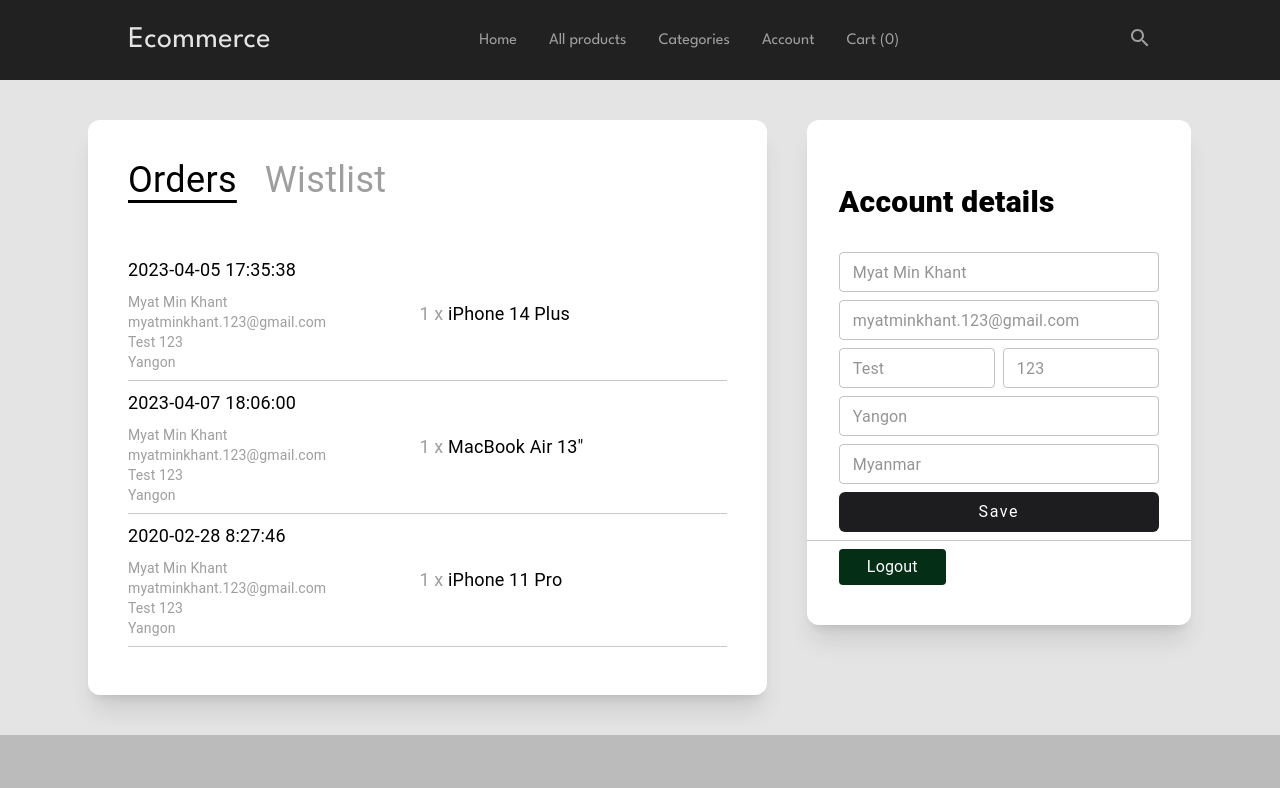
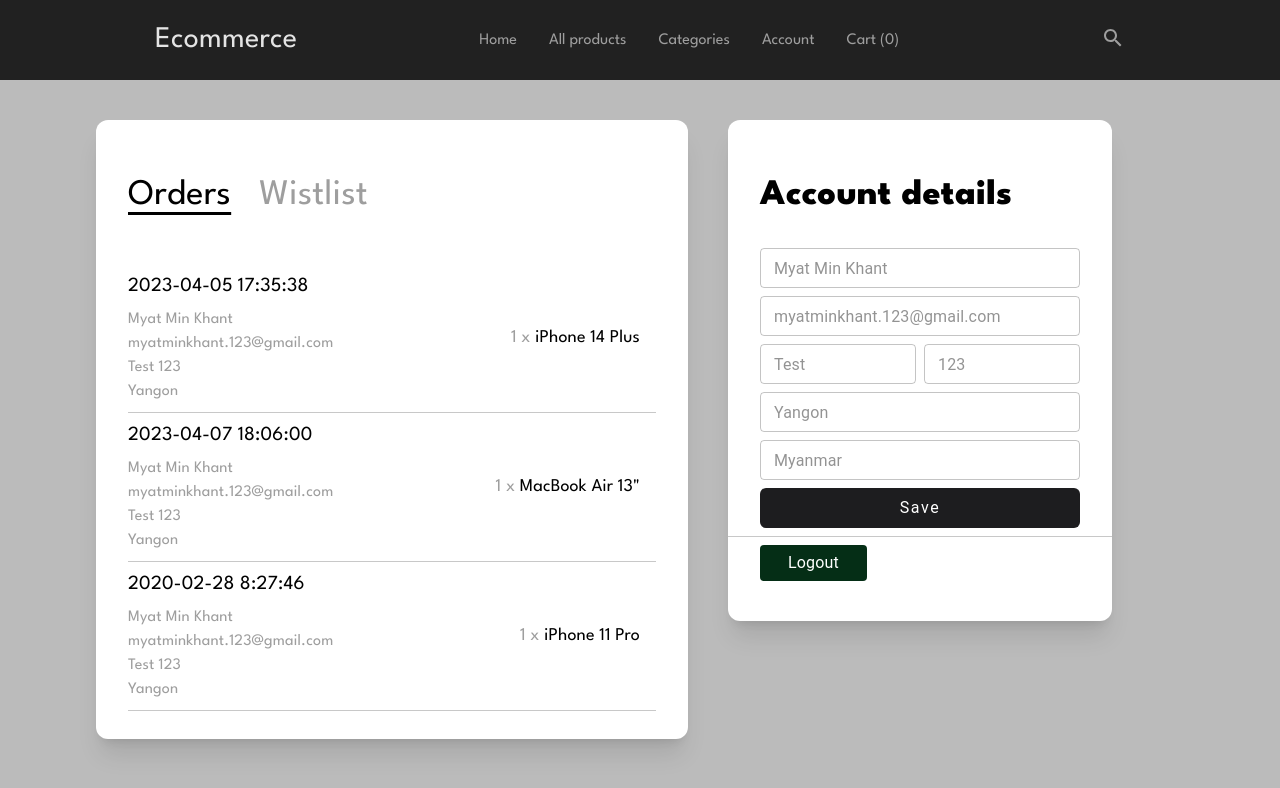
Before and after one commit to Myat-MinKhant/Ecommerce, a React (Create React App) app in the folder frontend/: page /account in a window 1280 px wide. Shown: the top 788 px of the page. Built offline with nearby package versions, Linux system fonts and the light colour scheme.

Commit message:
Make Account Page Responsive

```diff
--- a/frontend/src/components/Nav.jsx
+++ b/frontend/src/components/Nav.jsx
@@ -15,8 +15,8 @@ const Nav = () => {
 
   return (
     <>
-      <AppBar className=' nav-bar bg-main h-64 static min-w-0 tablet:h-20 laptop:h-26'>
-        <Container className=' h-full min-w-full full tablet:flex tablet:items-center tablet:justify-between laptop:justify-around'>
+      <AppBar className=' nav-bar bg-main h-64 static w-screen tablet:h-20 laptop:h-26'>
+        <Container className=' h-full w-screen tablet:flex tablet:items-center tablet:justify-between laptop:justify-around'>
           <Link to='/' className=" no-underline">
             <Typography
               component={"p"}
--- a/frontend/src/components/PageTitle.jsx
+++ b/frontend/src/components/PageTitle.jsx
@@ -19,10 +19,10 @@ const PageTitle = () => {
         <Box className='min-w-fit tablet:w-1/2 laptop:w-3/5'>
           <StyledBox className=' mobile:p-0  tablet:mt-5' />
         </Box>
-        <Box className='tablet:w-1/2 tablet:m-0 laptop:mr-12'>
+        <Box className='tablet:w-1/2 tablet:m-0 laptop:mr-9'>
           <Typography
             variant='h2'
-            className='title-header font-main text-second text-3xl mb-4 tablet:pt-20 tablet:text-6xl laptop:pt-10 laptop:mb-10 '>
+            className='title-header font-main text-second text-3xl mb-4 tablet:pt-20 tablet:text-6xl laptop:pt-8 laptop:mb-10 '>
             Macbook 14 Pro
           </Typography>
           <Typography
--- a/frontend/src/pages/Account.jsx
+++ b/frontend/src/pages/Account.jsx
@@ -49,57 +49,57 @@ const Account = () => {
 
 
     return (
-        <div className=' bg-second w-screen h-fit'>
-            <Container className='flex h-fit'>
-                <Box className=' w-4/6 py-10 my-10 rounded-xl bg-white px-10 ml-6 shadow-xl'>
-                    <Typography id='order' component={'span'} className=' cursor-pointer text-4xl mr-7 underline underline-offset-8' onClick={orderShow}>Orders</Typography>
-                    <Typography id='wish-list' component={'span'} className=' cursor-pointer text-4xl text-third ' onClick={wishListShow}>Wistlist</Typography>
+        <div className=' bg-body w-full h-fit'>
+            <Container className='tablet:flex h-fit gap-4 laptop:gap-0'>
+                <Box className=' laptop:w-1/2 py-10 my-10 laptop:pt-14 laptop:pb-5 rounded-xl bg-white tablet:w-80 tablet:px-8 laptop:ml-8 tablet:shadow-xl'>
+                    <Typography id='order' component={'span'} className=' font-main cursor-pointer laptop:text-4xl text-3xl mobile:ml-10 tablet:ml-0 mr-7 underline underline-offset-8' onClick={orderShow}>Orders</Typography>
+                    <Typography id='wish-list' component={'span'} className=' font-main cursor-pointer laptop:text-4xl text-3xl text-third ' onClick={wishListShow}>Wistlist</Typography>
                     <Box display={orderDisplay}>
-                        <List className=' mt-10'>
+                        <List className=' mt-10 ml-8 tablet:ml-0'>
                             <Box>
-                                <ListItem className=' flex w-full pl-0 items-center'>
-                                    <Box className='w-1/2'>
-                                        <Typography className=' text-lg mb-2'>2023-04-05 17:35:38</Typography>
-                                        <Typography className=' text-sm text-third'>Myat Min Khant</Typography>
-                                        <Typography className=' text-sm text-third'>myatminkhant.123@gmail.com</Typography>
-                                        <Typography className=' text-sm text-third'>Test 123</Typography>
-                                        <Typography className=' text-sm text-third'>Yangon</Typography>
+                                <ListItem className='flex w-full mobile:flex-col tablet:flex-row pl-0 items-start tablet:items-start laptop:items-center'>
+                                    <Box className='tablet:w-1/2'>
+                                        <Typography className='font-main text-xl mb-2'>2023-04-05 17:35:38</Typography>
+                                        <Typography className='font-main text-md text-third'>Myat Min Khant</Typography>
+                                        <Typography className='font-main text-md text-third'>myatminkhant.123@gmail.com</Typography>
+                                        <Typography className='font-main text-md text-third'>Test 123</Typography>
+                                        <Typography className='font-main text-md text-third'>Yangon</Typography>
                                     </Box>
-                                    <Box className='w-1/2'>
-                                        <Typography component={'span'} className=' text-lg text-third'>1 x </Typography>
-                                        <Typography component={'span'} className=' text-lg'>iPhone 14 Plus</Typography>
+                                    <Box className='tablet:w-1/2 mobile:mt-3 tablet:mt-0 laptop:text-end'>
+                                        <Typography component={'span'} className=' font-main text-lg text-third'>1 x </Typography>
+                                        <Typography component={'span'} className=' font-main text-lg'>iPhone 14 Plus</Typography>
                                     </Box>
                                 </ListItem>
                                 <Divider className='bg-second' />
                             </Box>
                             <Box>
-                                <ListItem className=' flex w-full pl-0 items-center'>
-                                    <Box className='w-1/2'>
-                                        <Typography className=' text-lg mb-2'>2023-04-07 18:06:00</Typography>
-                                        <Typography className=' text-sm text-third'>Myat Min Khant</Typography>
-                                        <Typography className=' text-sm text-third'>myatminkhant.123@gmail.com</Typography>
-                                        <Typography className=' text-sm text-third'>Test 123</Typography>
-                                        <Typography className=' text-sm text-third'>Yangon</Typography>
+                                <ListItem className='flex w-full pl-0 items-start mobile:flex-col tablet:flex-row tablet-items-start laptop:items-center'>
+                                    <Box className='tablet:w-1/2'>
+                                        <Typography className='font-main text-xl mb-2'>2023-04-07 18:06:00</Typography>
+                                        <Typography className='font-main text-md text-third'>Myat Min Khant</Typography>
+                                        <Typography className='font-main text-md text-third'>myatminkhant.123@gmail.com</Typography>
+                                        <Typography className='font-main text-md text-third'>Test 123</Typography>
+                                        <Typography className='font-main text-md text-third'>Yangon</Typography>
                                     </Box>
-                                    <Box className='w-1/2'>
-                                        <Typography component={'span'} className=' text-lg text-third'>1 x </Typography>
-                                        <Typography component={'span'} className=' text-lg'>MacBook Air 13"</Typography>
+                                    <Box className='tablet:w-1/2 mobile:mt-3 tablet:mt-0 laptop:text-end'>
+                                        <Typography component={'span'} className='font-main text-lg text-third'>1 x </Typography>
+                                        <Typography component={'span'} className='font-main text-lg'>MacBook Air 13"</Typography>
                                     </Box>
                                 </ListItem>
                                 <Divider className='bg-second' />
                             </Box>
                             <Box>
-                                <ListItem className=' flex w-full pl-0 items-center'>
-                                    <Box className='w-1/2'>
-                                        <Typography className=' text-lg mb-2'>2020-02-28 8:27:46</Typography>
-                                        <Typography className=' text-sm text-third'>Myat Min Khant</Typography>
-                                        <Typography className=' text-sm text-third'>myatminkhant.123@gmail.com</Typography>
-                                        <Typography className=' text-sm text-third'>Test 123</Typography>
-                                        <Typography className=' text-sm text-third'>Yangon</Typography>
+                                <ListItem className='flex w-full pl-0 items-start mobile:flex-col tablet:flex-row tablet:items-start laptop:items-center'>
+                                    <Box className='tablet:w-1/2'>
+                                        <Typography className='font-main text-xl mb-2'>2020-02-28 8:27:46</Typography>
+                                        <Typography className='font-main text-md text-third'>Myat Min Khant</Typography>
+                                        <Typography className='font-main text-md text-third'>myatminkhant.123@gmail.com</Typography>
+                                        <Typography className='font-main text-md text-third'>Test 123</Typography>
+                                        <Typography className='font-main text-md text-third'>Yangon</Typography>
                                     </Box>
-                                    <Box className='w-1/2'>
-                                        <Typography component={'span'} className=' text-lg text-third'>1 x </Typography>
-                                        <Typography component={'span'} className=' text-lg'>iPhone 11 Pro</Typography>
+                                    <Box className='tablet:w-1/2 mobile:mt-3 tablet:mt-0 laptop:text-end'>
+                                        <Typography component={'span'} className='font-main text-lg text-third'>1 x </Typography>
+                                        <Typography component={'span'} className='font-main text-lg'>iPhone 11 Pro</Typography>
                                     </Box>
                                 </ListItem>
                                 <Divider className='bg-second' />
@@ -109,13 +109,13 @@ const Account = () => {
 
                     <Box display={wishListDisplay}>
                         {wishListItems.length === 0 ? (
-                            <Box className='mt-10'>
+                            <Box className='mt-10 text-center tablet:text-start'>
                                 <Typography className=' text-2xl text-third'>Your wishlist is empty</Typography>
                             </Box>
                         ) : (
-                            <Box className=' mt-10 flex flex-wrap justify-start'>
+                            <Box className=' mt-7 tablet:mt-10 flex flex-wrap justify-center laptop:justify-start'>
                                 {wishListItems.map(item => (
-                                    <Box className=' mx-9 mt-5 '>
+                                    <Box className=' mx-9 mt-5 laptop:mx-5 tablet:mx-0 '>
                                         <Card className=' w-48 h-48 rounded-xl bg-transparent shadow-none'>
                                             <Box className='flex w-full h-full bg-white relative'>
                                                 <Link to={'/detail/' + item.id} onClick={() => dispatch(productDetailShow(item))} className=" m-auto"><img
@@ -128,17 +128,17 @@ const Account = () => {
                                                 </IconButton>
                                             </Box>
                                         </Card>
-                                        <Box className=' mt-2'>
-                                            <Typography className=' text-sm font-semibold'>
+                                        <Box className=' mt-2 laptop:mb-5'>
+                                            <Typography className=' font-main text-xl font-semibold'>
                                                 {item.name}
                                             </Typography>
-                                            <Box className='mt-1 flex items-center h-15'>
+                                            <Box className='mt-1  flex items-center h-15'>
                                                 <Typography
                                                     component='h2'
-                                                    className=' text-lg font-extrabold mr-5'>
+                                                    className='font-main text-2xl font-extrabold mr-5'>
                                                     ${item.price}
                                                 </Typography>
-                                                <Button className=' text-green-900 border-solid border-2 text-md font-bold w-30 h-5 capitalize p-4 mr-5'
+                                                <Button className=' text-green-900 border-solid border-2 text-md font-bold w-30 h-5 capitalize p-4 mt-3 tablet:mr-5'
                                                     onClick={() => dispatch(addToCart(item))}>
                                                     Add to cart
                                                 </Button>
@@ -153,9 +153,9 @@ const Account = () => {
                     </Box>
                 </Box>
 
-                <Box className='w-3/6'>
-                    <Box className='flex flex-col gap-2 bg-white pt-16 pb-10 rounded-xl w-96 ml-10 mt-10 shadow-xl' position={'sticky'}>
-                        <Typography className=' text-3xl w-5/6 mx-auto font-extrabold mb-6'>Account details</Typography>
+                <Box className=' w-full tablet:w-1/3 laptop:w-1/2'>
+                    <Box className='flex flex-col gap-2 bg-white pt-8 pb-5 mb-5 tablet:mb-0 tablet:pt-14 tablet:pb-10 rounded-xl w-full tablet:w-80 laptop:w-96 ml-0 laptop:ml-10 laptop:mr-4 mt-10 shadow-xl' position={'sticky'}>
+                        <Typography className=' font-main text-3xl laptop:text-4xl w-5/6 mx-auto font-extrabold tablet:mb-6 mb-4'>Account details</Typography>
                         <TextField sx={style}
                             variant="outlined" size='small' placeholder='Myat Min Khant' className='w-5/6 mx-auto' />
                         <TextField sx={style}
--- a/frontend/src/pages/AllProducts.jsx
+++ b/frontend/src/pages/AllProducts.jsx
@@ -30,7 +30,7 @@ const AllProducts = () => {
           className='flex flex-wrap my-5 items-center mobile:justify-center mobile:gap-10 tablet:gap-5 laptop:gap-0 laptop:justify-start laptop:ml-7'>
           {products.map(product => (
             <Box className=' tablet:mb-5 laptop:mb-8'>
-              <Card className=' w-48 h-48 rounded-xl bg-transparent '>
+              <Card className=' w-48 h-48 shadow-none rounded-xl bg-transparent '>
                 <Box className='flex w-full h-full bg-white relative'>
                   <Link to={'/detail/'+ product.id} onClick={() => dispatch(productDetailShow(product))} className=" m-auto"><img
                     className=' w-25 h-28'
```
